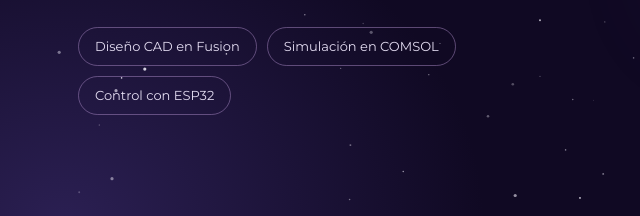
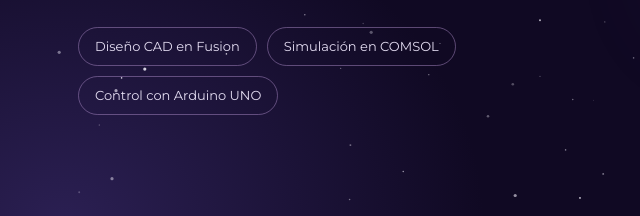
Before and after one commit to Camila-Mendez/microgravity-landing-final, a plain HTML site: page microgravity-landing/index.html in a window 1280 px wide. Shown: the part 2207-2423 px from the top of the page, 0-640 px from the left. Drawn offline with Linux system fonts and the light colour scheme.

Commit message:
Update control method from ESP32 to Arduino UNO

```diff
--- a/microgravity-landing/index.html
+++ b/microgravity-landing/index.html
@@ -176,7 +176,7 @@ footer .wrap{display:flex;justify-content:space-between;gap:16px;flex-wrap:wrap}
 <li class="reveal"><span class="n">2</span><span><b>La gravedad promedio se acerca a cero</b>: las células "no sienten" hacia dónde es abajo.</span></li>
 <li class="reveal"><span class="n">3</span><span><b>Se forman esferoides 3D</b> de células tumorales, mucho más parecidos a un tumor real.</span></li>
 </ol>
-<div class="chips reveal"><span>Diseño CAD en Fusion</span><span>Simulación en COMSOL</span><span>Control con ESP32</span></div>
+<div class="chips reveal"><span>Diseño CAD en Fusion</span><span>Simulación en COMSOL</span><span>Control con Arduino UNO</span></div>
 </div>
 <div class="reveal"><img src="assets/clinostato.png" alt="" width="1012" height="931" loading="lazy"></div>
 </div></section>
```
